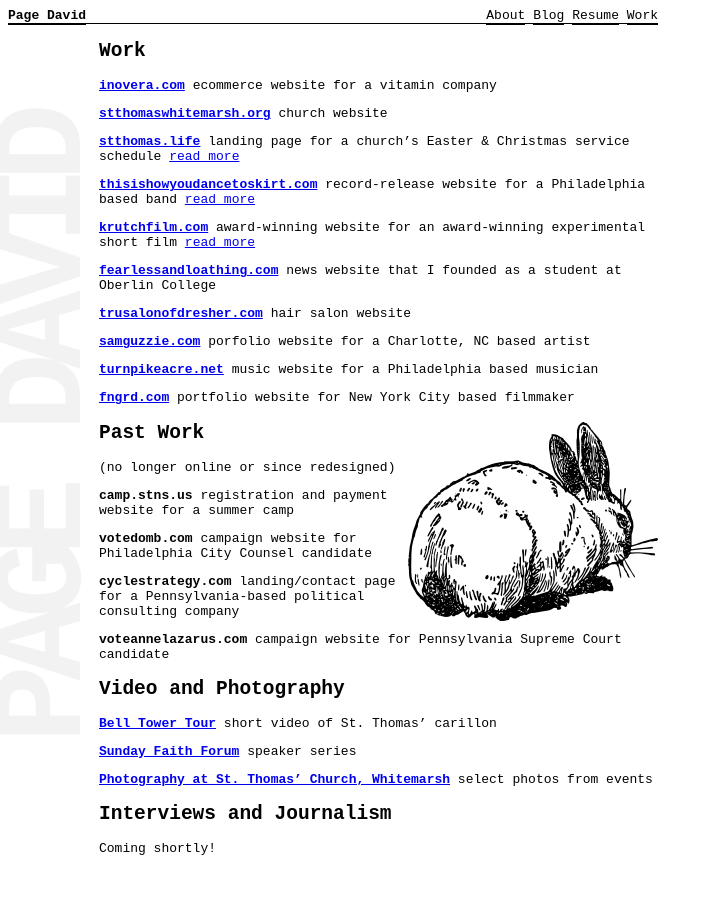
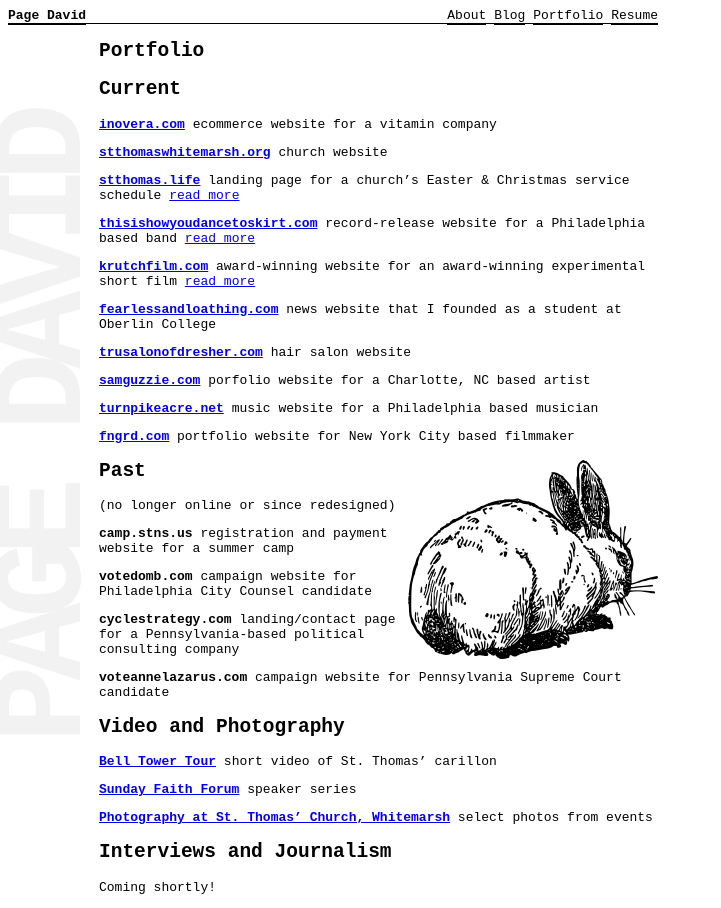
Before and after one commit to pagedavid/pagedavid.github.io, a Jekyll site: the page built from portfolio.md, in a window 1280 px wide. Shown: the whole page, without its empty margins (0-721 px from the left). Built offline with Jekyll 4.4.1, drawn with Linux system fonts in a browser that asks for light colours.

Commit message:
work -> portfolio (Charles)

```diff
--- a/work.md
+++ b/portfolio.md
@@ -1,9 +1,11 @@
 ---
 layout: page
-title: Work
-permalink: /work/
+title: Portfolio
+permalink: /portfolio/
 ---
 {% include relative.html %}
+## Current
+
 **[inovera.com](https://inovera.com)**
 ecommerce website for a vitamin company
 
@@ -34,7 +36,7 @@ music website for a Philadelphia based musician
 **[fngrd.com](http://fngrd.com)**
 portfolio website for New York City based filmmaker
 
-## Past Work ![Bunny]({{relative}}/assets/bunny.png){:class="float-right"}
+## Past ![Bunny]({{relative}}/assets/bunny.png){:class="float-right"}
 
 (no longer online or since redesigned)
 
```
